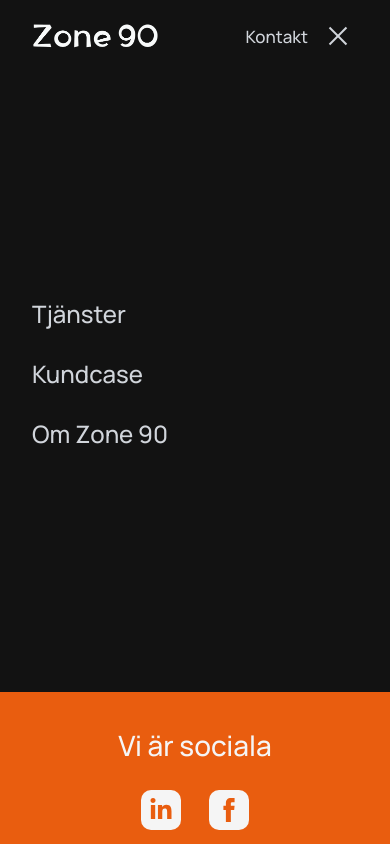
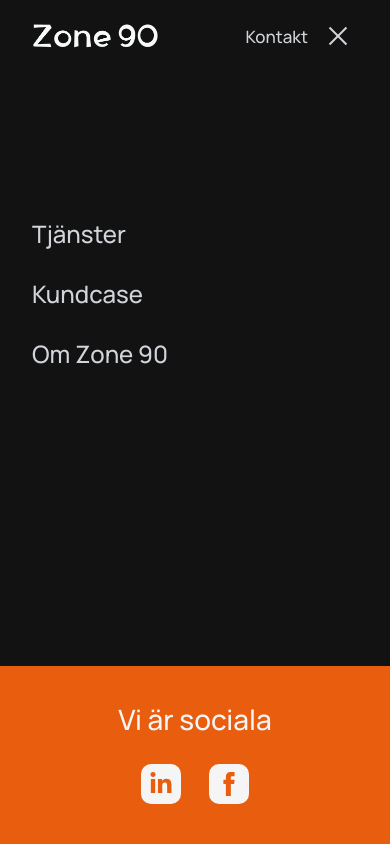
Before and after one commit to Marahkny/Marahs-portofolio, a Next.js app: page / in a window 390 px wide. Both pictures are taken after a click on the button "Toggle mobile menu". Shown: the top 844 px of the page. Built offline with nearby package versions, Linux system fonts and the light colour scheme.

Commit message:
uppdate header

```diff
--- a/src/app/Componenet/header.js
+++ b/src/app/Componenet/header.js
@@ -193,7 +193,7 @@ const Head = () => {
             </div>
           </div>
 
-          <div className="flex flex-col py-60 items-left space-y-6 px-8">
+          <div className="flex flex-col py-40 items-left space-y-6 px-8">
             <Link
               href="/tjanster"
               className="text-[24px] relative inline-block font-[500] before:absolute before:bottom-0 before:left-0 before:h-[2px] before:w-0 before:bg-gray-300 before:transition-all before:duration-200 before:ease-in-out hover:before:w-full"
```
